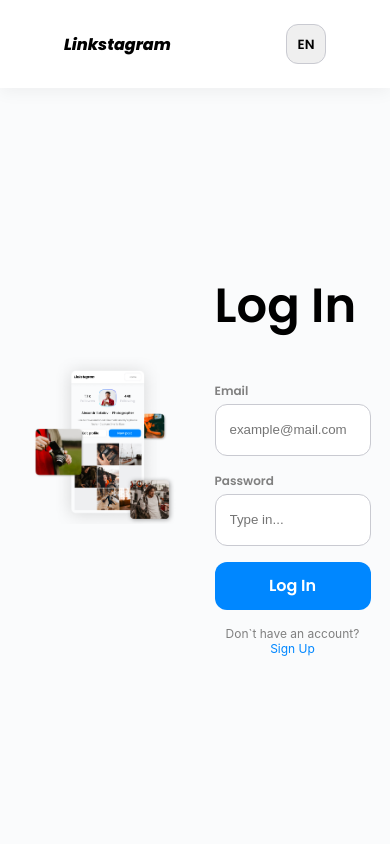
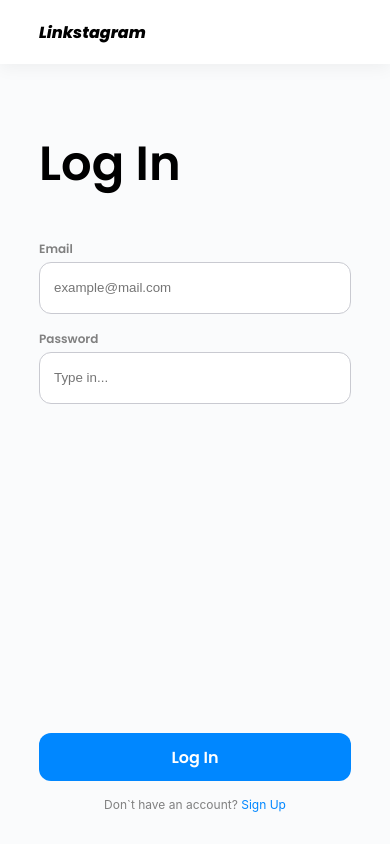
Before and after one commit to SlmSlm/Academy, a React (Create React App) app: page /sign-in in a window 390 px wide. Built offline with nearby package versions, Linux system fonts and the light colour scheme.

Commit message:
Responsive for sign in form

```diff
--- a/src/ui/components/common/header/styles.module.scss
+++ b/src/ui/components/common/header/styles.module.scss
@@ -1,7 +1,8 @@
 header {
   display: flex;
-  height: 88px;
-  padding: 0 64px;
+  height: 64px;
+  // padding: 0 64px;
+  padding: 0 0 0 10%;
   justify-content: space-between;
   align-items: center;
   background: #fff;
@@ -22,6 +23,7 @@ button {
 }
 
 .chooseLang {
+  display: none;
   width: 40px;
   height: 40px;
   text-align: center;
@@ -35,3 +37,15 @@ button {
   appearance: none;
   cursor: pointer;
 }
+
+@media (min-width: 768px) {
+  header {
+    height: 88px;
+
+    padding: 0 64px;
+  }
+
+  .chooseLang {
+    display: block;
+  }
+}
--- a/src/ui/pages/signUp/index.tsx
+++ b/src/ui/pages/signUp/index.tsx
@@ -48,6 +48,7 @@ const SignUp = () => {
             required
           />
         </label>
+        <div className={styles.buttonBlock}>
           <button type="submit">
             {document.location.pathname === "/sign-up" ? "Sign Up" : "Log In"}
           </button>
@@ -64,6 +65,7 @@ const SignUp = () => {
           </span>
         </div>
       </div>
+    </div>
   );
 };
 
--- a/src/ui/pages/signUp/styles.module.scss
+++ b/src/ui/pages/signUp/styles.module.scss
@@ -2,10 +2,11 @@
   display: flex;
   align-items: center;
   justify-content: space-around;
-  margin-top: 142px;
+  margin-top: 64px;
 }
 
 .imageBlock {
+  display: none;
   max-width: 500px;
   width: 40%;
 }
@@ -15,12 +16,14 @@
 
 .form {
   display: flex;
+  height: calc(100vh - 128px - 32px);
   max-width: 360px;
-  width: 40%;
+  width: 80%;
   flex-direction: column;
   text-align: left;
 
   h2 {
+    margin-top: 0;
     font-family: Poppins;
     font-style: normal;
     font-size: 48px;
@@ -50,6 +53,12 @@
     }
   }
 
+  .buttonBlock {
+    display: flex;
+    margin-top: auto;
+    flex-direction: column;
+  }
+
   button {
     height: 48px;
     margin-bottom: 16px;
@@ -75,3 +84,18 @@
     }
   }
 }
+
+@media (min-width: 768px) {
+  .content {
+    margin-top: 142px;
+  }
+
+  .imageBlock {
+    display: block;
+  }
+
+  .form {
+    width: 40%;
+    height: auto;
+  }
+}
```
Lines whose indentation alone changed are shown as unchanged.
